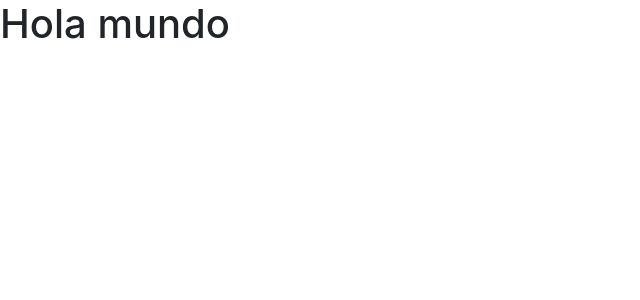
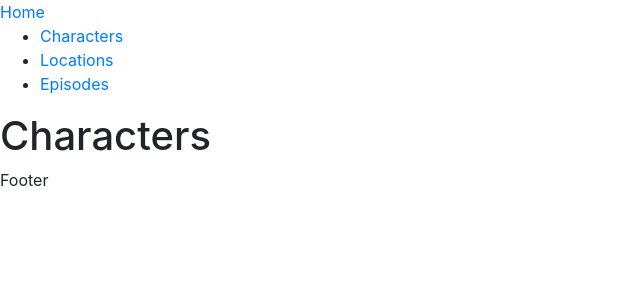
Before and after one commit to TuentyFaiv/Rick-and-Morty, a React app: page /characters in a window 1280 px wide. Shown: the top 300 px of the page, without its empty margins (0-640 px from the left). Built offline with nearby package versions, Linux system fonts and the light colour scheme.

Commit message:
routes configuration

```diff
--- /dev/null
+++ b/src/App.jsx
@@ -0,0 +1,25 @@
+import React from 'react';
+import { BrowserRouter, Switch, Route } from 'react-router-dom';
+
+import Layout from '@containers/Layout';
+import Home from '@pages/Home';
+import Characters from '@pages/Characters';
+import Locations from '@pages/Locations';
+import Episodes from '@pages/Episodes';
+import NotFound from '@pages/NotFound';
+
+const App = () => (
+  <BrowserRouter>
+    <Layout>
+      <Switch>
+        <Route exact path="/" component={Home} />
+        <Route exact path="/characters" component={Characters} />
+        <Route exact path="/locations" component={Locations} />
+        <Route exact path="/episodes" component={Episodes} />
+        <Route component={NotFound} />
+      </Switch>
+    </Layout>
+  </BrowserRouter>
+);
+
+export default App;
--- /dev/null
+++ b/src/containers/Layout.jsx
@@ -0,0 +1,21 @@
+import React from 'react';
+import { Link } from 'react-router-dom';
+
+const Layout = ({ children }) => (
+  <>
+    <header>
+      <Link to="/">Home</Link>
+      <nav>
+        <ul>
+          <li><Link to="/characters">Characters</Link></li>
+          <li><Link to="/locations">Locations</Link></li>
+          <li><Link to="/episodes">Episodes</Link></li>
+        </ul>
+      </nav>
+    </header>
+    <main>{children}</main>
+    <footer>Footer</footer>
+  </>
+);
+
+export default Layout;
--- a/src/index.js
+++ b/src/index.js
@@ -1,6 +1,5 @@
 import React from 'react';
 import { render } from 'react-dom';
-
-const App = () => <h1>Hola mundo</h1>
+import App from './App';
 
 render(<App />, document.getElementById('app'));
--- /dev/null
+++ b/src/pages/Characters.jsx
@@ -0,0 +1,7 @@
+import React from 'react';
+
+const Characters = () => (
+  <h1>Characters</h1>
+);
+
+export default Characters;
--- /dev/null
+++ b/src/pages/Episodes.jsx
@@ -0,0 +1,7 @@
+import React from 'react';
+
+const Episodes = () => (
+  <h1>Episodes</h1>
+);
+
+export default Episodes;
--- /dev/null
+++ b/src/pages/Home.jsx
@@ -0,0 +1,7 @@
+import React from 'react';
+
+const Home = () => (
+  <h1>Content</h1>
+);
+
+export default Home;
--- /dev/null
+++ b/src/pages/Locations.jsx
@@ -0,0 +1,7 @@
+import React from 'react';
+
+const Locations = () => (
+  <h1>Locations</h1>
+);
+
+export default Locations;
--- /dev/null
+++ b/src/pages/NotFound.jsx
@@ -0,0 +1,7 @@
+import React from 'react';
+
+const NotFound = () => (
+  <h1>404: Page not found</h1>
+);
+
+export default NotFound;
```
